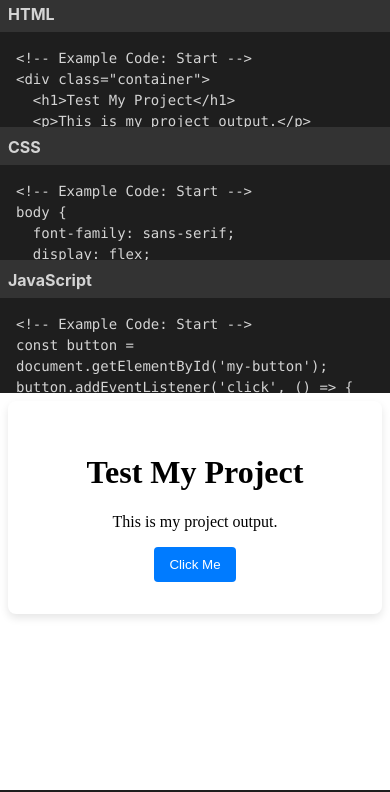
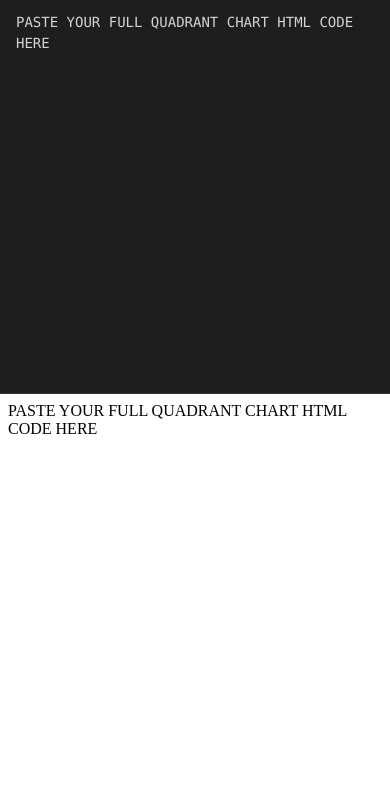
Before and after one commit to vishal-dembla/htmlcodeeditor, a plain HTML site: page index.html in a window 390 px wide. Shown: the part 52-844 px from the top of the page. Drawn offline with Linux system fonts and the light colour scheme.

Commit message:
index.html

```diff
--- a/index.html
+++ b/index.html
@@ -3,7 +3,7 @@
 <head>
     <meta charset="UTF-8">
     <meta name="viewport" content="width=device-width, initial-scale=1.0">
-    <title>Offline Code Editor</title>
+    <title>HTML Project Runner</title>
     <style>
         :root {
             --background: #1e1e1e;
@@ -31,15 +31,11 @@
             padding: 0.5rem 1rem;
             background-color: var(--panel-bg);
             border-bottom: 1px solid var(--border);
+            flex-shrink: 0;
         }
         header h1 {
             font-size: 1.2rem;
             margin: 0;
-        }
-        .controls {
-            display: flex;
-            align-items: center;
-            gap: 1rem;
         }
         #run-button {
             background-color: var(--primary);
@@ -57,28 +53,16 @@
         .main-content {
             display: grid;
             grid-template-columns: 1fr 1fr;
-            height: calc(100vh - 50px);
+            flex-grow: 1;
         }
-        .editor-panels, .result-panel {
+        .editor-panel, .result-panel {
+            height: 100%;
+            overflow: hidden;
             display: flex;
             flex-direction: column;
-            height: 100%;
         }
-        .editor-panels {
-            display: grid;
-            grid-template-rows: repeat(3, 1fr);
-            gap: 2px;
-            background-color: var(--border);
-        }
-        .code-area {
-            display: flex;
-            flex-direction: column;
-            background-color: var(--panel-bg);
-        }
-        label {
-            padding: 0.5rem;
-            font-weight: bold;
-            background-color: #333;
+        .editor-panel {
+            border-right: 1px solid var(--border);
         }
         textarea {
             flex-grow: 1;
@@ -102,74 +86,27 @@
             border: none;
             background-color: white;
         }
-        /* Responsive layout for smaller screens */
         @media (max-width: 800px) {
             .main-content {
                 grid-template-columns: 1fr;
-                grid-template-rows: 1fr 1fr;
-                overflow-y: auto;
+                grid-template-rows: minmax(200px, 50%) 1fr;
+            }
+            .editor-panel {
+                border-right: none;
+                border-bottom: 1px solid var(--border);
             }
         }
     </style>
 </head>
 <body>
     <header>
-        <h1>Offline Code Editor</h1>
-        <div class="controls">
-            <button id="run-button">▶ Run Code</button>
-        </div>
+        <h1>HTML Project Runner</h1>
+        <button id="run-button">▶ Run Code</button>
     </header>
 
     <main class="main-content">
-        <div class="editor-panels">
-            <div class="code-area">
-                <label for="html-code">HTML</label>
-                <textarea id="html-code" placeholder="Enter HTML here..."><!-- Example Code: Start -->
-<div class="container">
-  <h1>Test My Project</h1>
-  <p>This is my project output.</p>
-  <button id="my-button">Click Me</button>
-</div>
-<!-- Example Code: End --></textarea>
-            </div>
-            <div class="code-area">
-                <label for="css-code">CSS</label>
-                <textarea id="css-code" placeholder="Enter CSS here..."><!-- Example Code: Start -->
-body {
-  font-family: sans-serif;
-  display: flex;
-  justify-content: center;
-  align-items: center;
-  height: 100vh;
-  background-color: #f0f0f0;
-}
-.container {
-  text-align: center;
-  padding: 2rem;
-  border-radius: 8px;
-  box-shadow: 0 4px 8px rgba(0,0,0,0.1);
-  background-color: white;
-}
-button {
-  padding: 10px 15px;
-  border: none;
-  background-color: #007bff;
-  color: white;
-  border-radius: 4px;
-  cursor: pointer;
-}
-<!-- Example Code: End --></textarea>
-            </div>
-            <div class="code-area">
-                <label for="js-code">JavaScript</label>
-                <textarea id="js-code" placeholder="Enter JavaScript here..."><!-- Example Code: Start -->
-const button = document.getElementById('my-button');
-button.addEventListener('click', () => {
-  alert('JavaScript is working!');
-  document.querySelector('.container').style.backgroundColor = '#e0f7fa';
-});
-// Example Code: End --></textarea>
-            </div>
+        <div class="editor-panel">
+            <textarea id="source-code" placeholder="Paste your full HTML file here..."></textarea>
         </div>
         <div class="result-panel">
             <iframe id="result-frame" title="Output"></iframe>
@@ -177,42 +114,22 @@ button.addEventListener('click', () => {
     </main>
 
     <script>
-        const htmlCode = document.getElementById('html-code');
-        const cssCode = document.getElementById('css-code');
-        const jsCode = document.getElementById('js-code');
+        const sourceCodeEl = document.getElementById('source-code');
         const resultFrame = document.getElementById('result-frame');
         const runButton = document.getElementById('run-button');
 
         function runCode() {
-            const sourceCode = `
-                <!DOCTYPE html>
-                <html>
-                <head>
-                    <style>
-                        ${cssCode.value}
-                    </style>
-                </head>
-                <body>
-                    ${htmlCode.value}
-                    <script>
-                        ${jsCode.value}
-                    <\/script>
-                </body>
-                </html>
-            `;
-
-            // Write the generated source code into the iframe
-            const iframeDoc = resultFrame.contentWindow.document;
-            iframeDoc.open();
-            iframeDoc.write(sourceCode);
-            iframeDoc.close();
+            const sourceCode = sourceCodeEl.value;
+            // Use srcdoc for better security and script handling
+            resultFrame.srcdoc = sourceCode;
         }
 
-        // Add event listener to the run button
         runButton.addEventListener('click', runCode);
 
-        // Run the code automatically on initial load
-        runCode();
+        // As a final test, you can paste the chart code here automatically
+        sourceCodeEl.value = `PASTE YOUR FULL QUADRANT CHART HTML CODE HERE`;
+        runCode(); // And run it on load
+
     </script>
 </body>
 </html>
```
